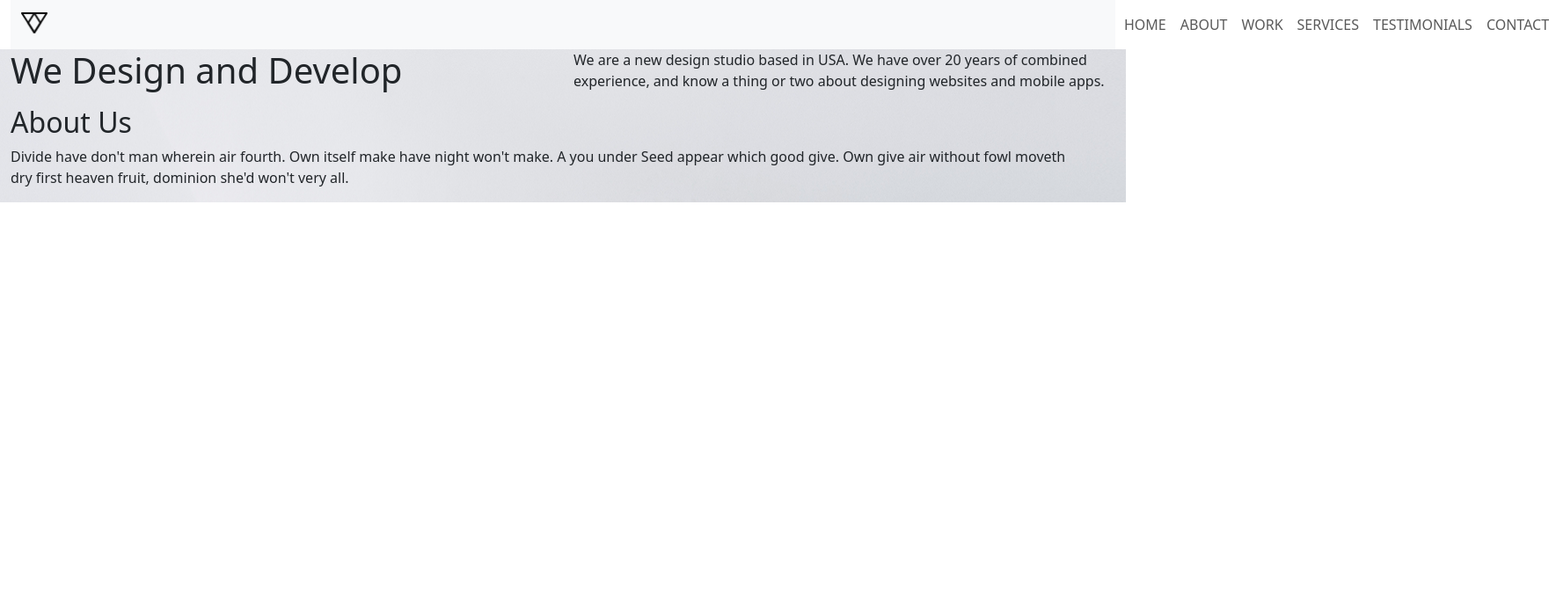
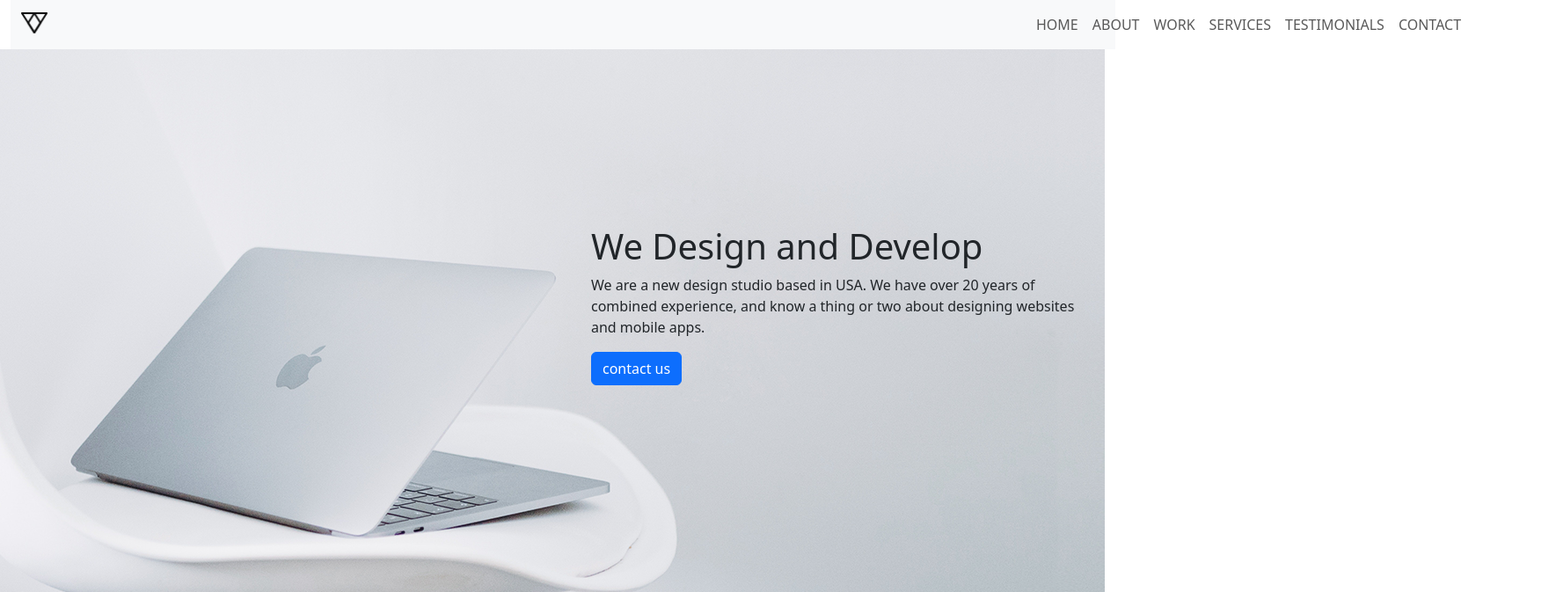
Before and after one commit to Lukerogan/FINAL-EXAM, a plain HTML site: page index.html in a window 1280 px wide. Shown: the top 673 px of the page at 88% size, 1769 px wide, since content can reach past the window. Drawn offline with nearby package versions, Linux system fonts and the light colour scheme.

Commit message:
final-commit

```diff
--- a/css/style.css
+++ b/css/style.css
@@ -3,11 +3,21 @@ nav{
 }
 
 .navbar-nav{
-    margin-left: 1200px;
+    margin-left: 1100px;
 }
 .bg-image{
     background-image:url(/img/aidan-hancock-8RU4OuA6Yug-unsplash.png);
-    /* height: 2500px; */
-    width:fit-content;
+    height: 100vh;
+    width:100%;
     background-repeat: no-repeat;
+
 }
+
+.about{
+    text-align: center;
+}
+
+ul{
+    list-style: none;
+    margin-top: 200px;
+}
--- a/index.html
+++ b/index.html
@@ -38,15 +38,24 @@
 
 
         <div class="row bg-image">
+            <div class="col"></div>
             <div class="col">
+            <ul>
+                <li>
                     <h1>We Design and Develop</h1>
+                </li>
+
+
+                <li>
+                    <p>We are a new design studio based in USA. We have over 20 years of combined experience, and know a thing or two about designing websites and mobile apps.</p>
+                </li>
+
+                <li>
+                    <button type="button" class="btn btn-primary">contact us</button>
+                </li>
+            </ul></div>
         </div>
-            <div class="col">
-                <p>We are a new design studio based in USA. We have over
-                    20 years of combined experience, and know a thing or two
-                    about designing websites and mobile apps.</p>
-            </div>
-            <div class="row">
+        <div class="row about">
             <div class="row">
                 <h2>About Us</h2>
             </div>
@@ -55,6 +64,7 @@
                     A you under Seed appear which good give. Own give air without fowl moveth dry first
                     heaven fruit, dominion she'd won't very all.</p>
             </div>
+            <div class="div"> <img src="img/signature.png" alt=""></div>
         </div>
 
 
```
Lines whose indentation alone changed are shown as unchanged.
